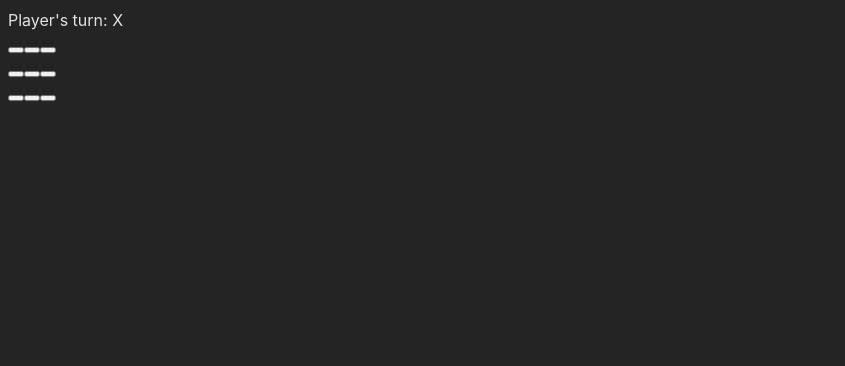
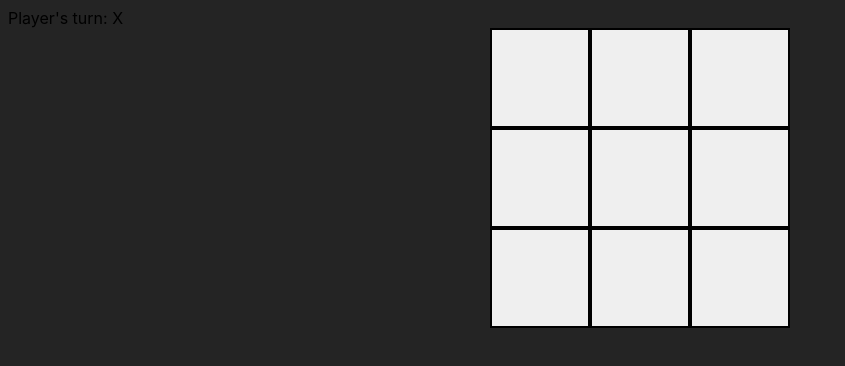
Before and after one commit to EladReuveny/TicTacToe, a React (Vite) app in the folder my-tic-tac-toe-app/: page / in a window 1280 px wide. Shown: the top 366 px of the page, without its empty margins (0-845 px from the left). Built offline with nearby package versions, Linux system fonts and the light colour scheme.

Commit message:
1st styling commit

```diff
--- a/my-tic-tac-toe-app/src/index.css
+++ b/my-tic-tac-toe-app/src/index.css
@@ -1,9 +1,31 @@
 :root {
   font-family: Inter, system-ui, Avenir, Helvetica, Arial, sans-serif;
-  line-height: 1.5;
-  font-weight: 400;
-
   color-scheme: light dark;
-  color: rgba(255, 255, 255, 0.87);
   background-color: #242424;
 }
+
+.board {
+  height:max-content;
+}
+
+.board-row {
+  display: flex;
+  justify-content: center;
+}
+
+.square {
+  font-size: 25px;
+  padding: 40px;
+  /* margin: .8px; */
+  width: 100px; /* Set the width */
+  height: 100px; /* Set the height */
+  border: 2px solid black;
+}
+
+.square-x {
+  color: blue;
+}
+
+.square-o {
+  color: red;
+}
```
